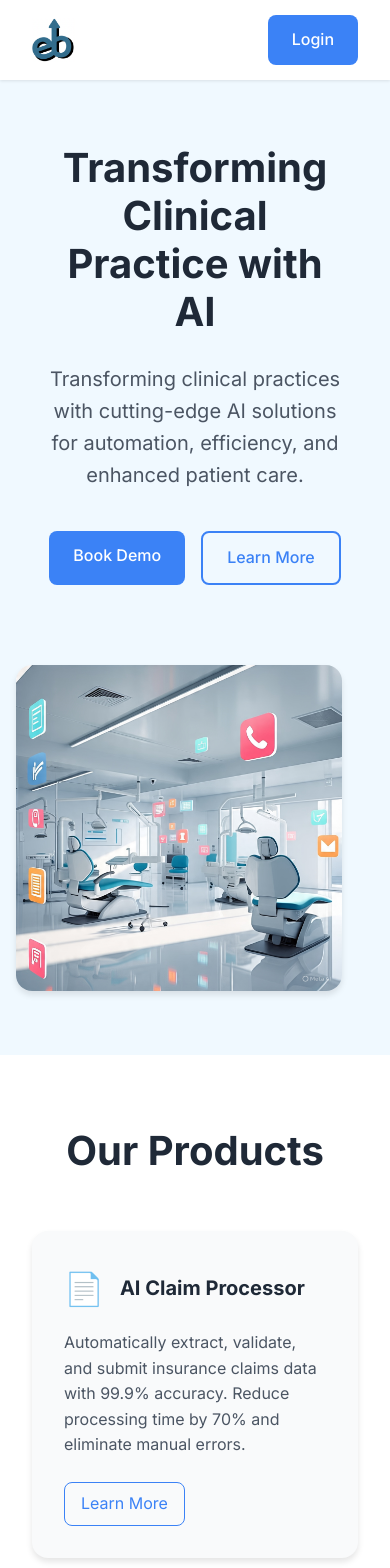
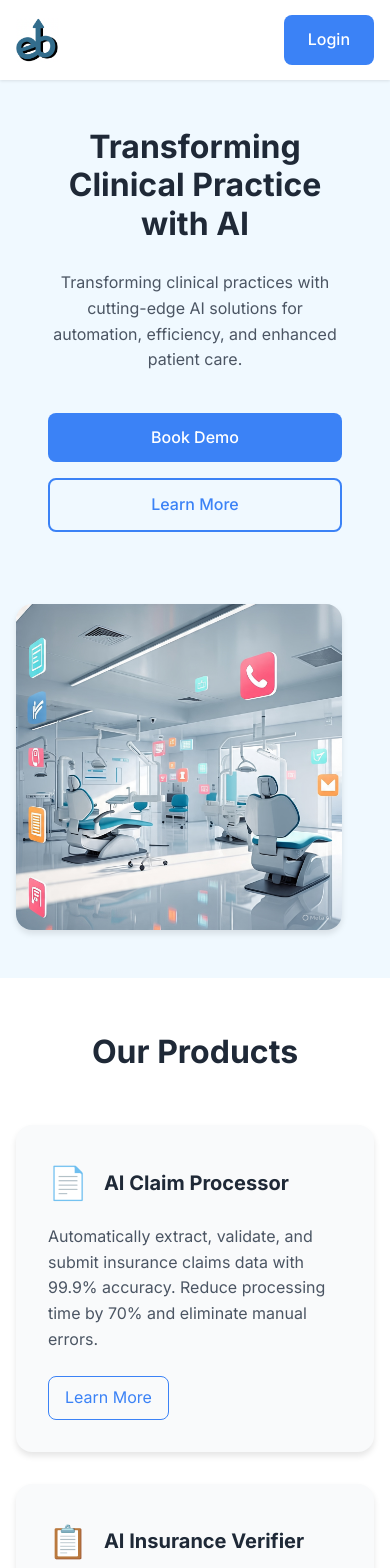
Before and after one commit to Jannatt22/Scheduly-AI, a React (Create React App) app: page / in a window 390 px wide. Shown: the top 1568 px of the page. Built offline with nearby package versions, Linux system fonts and the light colour scheme.

Commit message:
Add mobile responsiveness for screens under 640px

```diff
--- a/src/App.css
+++ b/src/App.css
@@ -499,6 +499,108 @@ body {
   }
 }
 
+@media (max-width: 640px) {
+  .nav-container {
+    padding: 0 1rem;
+  }
+
+  .hero-section {
+    padding: 3rem 1rem;
+    gap: 1.5rem;
+  }
+
+  .hero-content h1 {
+    font-size: 2rem;
+  }
+
+  .hero-content p {
+    font-size: 1rem;
+  }
+
+  .hero-buttons {
+    flex-direction: column;
+    gap: 1rem;
+  }
+
+  .hero-buttons .cta-button,
+  .hero-buttons .secondary-button {
+    width: 100%;
+    text-align: center;
+  }
+
+  .products-section {
+    padding: 3rem 1rem;
+  }
+
+  .products-section h2 {
+    font-size: 2rem;
+  }
+
+  .benefits-section {
+    padding: 4rem 1rem;
+  }
+
+  .benefits-section h2 {
+    font-size: 2rem;
+  }
+
+  .benefits-grid {
+    grid-template-columns: 1fr;
+    gap: 1.5rem;
+  }
+
+  .testimonials-section {
+    padding: 3rem 1rem;
+  }
+
+  .testimonials-grid {
+    grid-template-columns: 1fr;
+  }
+
+  .footer {
+    padding: 4rem 1rem 2rem;
+  }
+
+  .footer-content {
+    gap: 2rem;
+  }
+
+  .footer-company,
+  .footer-contact {
+    flex: 0 0 100%;
+    max-width: 100%;
+    padding-left: 0;
+  }
+
+  .contact-address {
+    padding-left: 0;
+  }
+
+  .product-detail {
+    padding: 4rem 1rem;
+  }
+
+  .product-detail h1 {
+    font-size: 2rem;
+  }
+
+  .product-detail-description {
+    font-size: 1rem;
+  }
+
+  .product-detail-features {
+    padding: 1.5rem;
+  }
+
+  .product-detail-features h2 {
+    font-size: 1.5rem;
+  }
+
+  .product-detail-features li {
+    font-size: 0.9rem;
+  }
+}
+
 /* Benefits Section */
 .benefits-section {
   padding: 8rem 10%;
```
